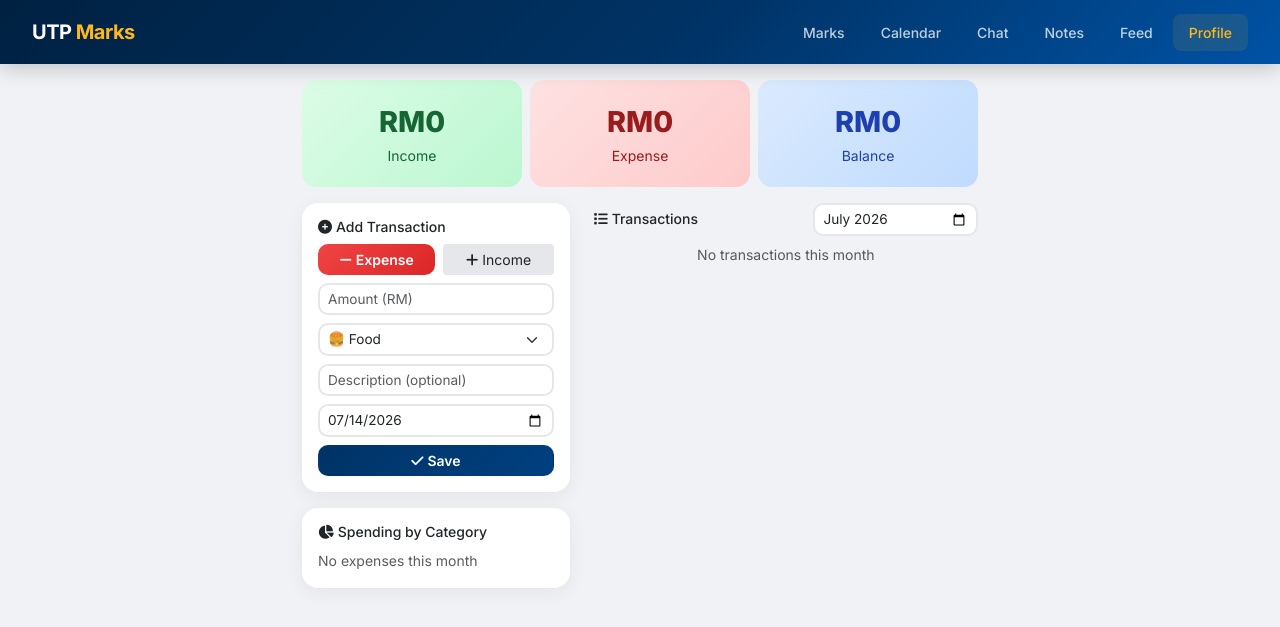
After one commit to IskandarAbdullah/utpcalc, a Flask app: page /expenses in a window 1280 px wide. The commit adds this page. Shown: the top 627 px of the page. Run offline with Flask 3, Linux system fonts and the light colour scheme; the visitor is signed in with stand-in values (Sample User, id 1); data comes from the database, SQL or seed files in the repository; both versions use the stored data as it was after the commit; data that the repository does not hold is empty.

Commit message:
Add Expense Tracker - income/expense with monthly summaries and category breakdown

```diff
--- a/app.py
+++ b/app.py
@@ -2,7 +2,7 @@ from flask import Flask, request, jsonify, render_template, session, redirect, u
 from flask_cors import CORS
 from functools import wraps
 from config import Config
-from models import db, User, Semester, Course, Assessment, CalendarEvent, CourseOutline, Post, PostLike, PostComment, Attendance, CourseReview, Timetable, LectureNote, JournalEntry, TodoItem, ChatMessage, Follow, LoginStreak, UserBadge
+from models import db, User, Semester, Course, Assessment, CalendarEvent, CourseOutline, Post, PostLike, PostComment, Attendance, CourseReview, Timetable, LectureNote, JournalEntry, TodoItem, ChatMessage, Follow, Transaction, LoginStreak, UserBadge
 from ai_service import get_ai_response, analyze_performance, predict_grade, get_study_tips, extract_pdf_text, parse_assessments_from_pdf, ai_edit_assessments, ai_parse_calendar_events, ai_parse_pdf_calendar, ai_read_image, _chat
 import re
 from course_catalog import UTP_PROGRAMS
@@ -138,6 +138,13 @@ def study_page():
     if 'user_id' not in session:
         return redirect(url_for('login_page'))
     return render_template('study.html')
+
+
+@app.route('/expenses')
+def expenses_page():
+    if 'user_id' not in session:
+        return redirect(url_for('login_page'))
+    return render_template('expenses.html')
 
 
 # ============ AUTH ROUTES ============
@@ -423,6 +430,82 @@ def get_badges():
     return jsonify(result)
 
 
+# ============ EXPENSE TRACKER ROUTES ============
+
+@app.route('/api/transactions', methods=['GET'])
+@login_required
+def get_transactions():
+    user = get_current_user()
+    month = request.args.get('month', type=int)
+    year = request.args.get('year', type=int)
+    query = Transaction.query.filter_by(user_id=user.id)
+    if month and year:
+        from sqlalchemy import extract
+        query = query.filter(extract('month', Transaction.date) == month, extract('year', Transaction.date) == year)
+    txns = query.order_by(Transaction.date.desc()).all()
+    return jsonify([t.to_dict() for t in txns])
+
+
+@app.route('/api/transactions', methods=['POST'])
+@login_required
+def add_transaction():
+    user = get_current_user()
+    data = request.get_json()
+    if not data or not data.get('amount') or not data.get('category') or not data.get('trans_type') or not data.get('date'):
+        return jsonify({'error': 'amount, category, trans_type, date required'}), 400
+
+    from datetime import date as date_type
+    txn = Transaction(
+        amount=float(data['amount']),
+        category=data['category'],
+        description=data.get('description', ''),
+        trans_type=data['trans_type'],
+        date=date_type.fromisoformat(data['date']),
+        user_id=user.id
+    )
+    db.session.add(txn)
+    db.session.commit()
+    return jsonify(txn.to_dict()), 201
+
+
+@app.route('/api/transactions/<int:txn_id>', methods=['DELETE'])
+@login_required
+def delete_transaction(txn_id):
+    txn = Transaction.query.get_or_404(txn_id)
+    db.session.delete(txn)
+    db.session.commit()
+    return jsonify({'message': 'Deleted'})
+
+
+@app.route('/api/transactions/summary', methods=['GET'])
+@login_required
+def transaction_summary():
+    user = get_current_user()
+    month = request.args.get('month', type=int) or __import__('datetime').date.today().month
+    year = request.args.get('year', type=int) or __import__('datetime').date.today().year
+
+    from sqlalchemy import extract
+    txns = Transaction.query.filter_by(user_id=user.id).filter(
+        extract('month', Transaction.date) == month,
+        extract('year', Transaction.date) == year
+    ).all()
+
+    income = sum(t.amount for t in txns if t.trans_type == 'income')
+    expense = sum(t.amount for t in txns if t.trans_type == 'expense')
+    by_category = {}
+    for t in txns:
+        if t.trans_type == 'expense':
+            by_category[t.category] = by_category.get(t.category, 0) + t.amount
+
+    return jsonify({
+        'month': month, 'year': year,
+        'income': round(income, 2),
+        'expense': round(expense, 2),
+        'balance': round(income - expense, 2),
+        'by_category': by_category
+    })
+
+
 # ============ FOLLOW ROUTES ============
 
 @app.route('/api/users', methods=['GET'])
--- /dev/null
+++ b/templates/expenses.html
@@ -0,0 +1,164 @@
+<!DOCTYPE html>
+<html lang="en">
+<head>
+    <meta charset="UTF-8">
+    <meta name="viewport" content="width=device-width, initial-scale=1.0">
+    <title>UTP Marks - Expense Tracker</title>
+    <link href="https://cdn.jsdelivr.net/npm/bootstrap@5.3.3/dist/css/bootstrap.min.css" rel="stylesheet">
+    <link href="https://cdnjs.cloudflare.com/ajax/libs/font-awesome/6.5.0/css/all.min.css" rel="stylesheet">
+    <link href="https://fonts.googleapis.com/css2?family=Inter:wght@300;400;500;600;700;800&display=swap" rel="stylesheet">
+    {% include "darkmode.html" %}
+    <style>
+        :root{--utp-blue:#003366;--utp-gold:#FFB81C;--bg:#f0f2f5}
+        body{background:var(--bg);font-family:'Inter',sans-serif;padding-bottom:20px}
+        .card{border:none;border-radius:16px;box-shadow:0 4px 20px rgba(0,0,0,0.06)}
+        .form-control,.form-select{border-radius:10px;border:2px solid #e5e7eb;font-size:0.85rem}
+        .form-control:focus,.form-select:focus{border-color:var(--utp-gold);box-shadow:0 0 0 3px rgba(255,184,28,0.1)}
+        .btn-income{background:linear-gradient(135deg,#22c55e,#16a34a);color:white;border:none;border-radius:10px;font-weight:600}
+        .btn-expense{background:linear-gradient(135deg,#ef4444,#dc2626);color:white;border:none;border-radius:10px;font-weight:600}
+        .summary-box{text-align:center;padding:20px;border-radius:14px}
+        .summary-amount{font-size:1.8rem;font-weight:800}
+        .income-box{background:linear-gradient(135deg,#dcfce7,#bbf7d0);color:#166534}
+        .expense-box{background:linear-gradient(135deg,#fee2e2,#fecaca);color:#991b1b}
+        .balance-box{background:linear-gradient(135deg,#dbeafe,#bfdbfe);color:#1e40af}
+        .txn-item{display:flex;align-items:center;justify-content:space-between;padding:12px;border-radius:10px;margin-bottom:8px;background:white;box-shadow:0 1px 4px rgba(0,0,0,0.03)}
+        .txn-income{border-left:4px solid #22c55e}
+        .txn-expense{border-left:4px solid #ef4444}
+        .cat-bar{height:8px;border-radius:4px;margin-top:4px}
+        .cat-item{margin-bottom:8px}
+    </style>
+</head>
+<body>
+    {% set page = 'profile' %}
+    {% include 'nav.html' %}
+    <div class="container" style="max-width:700px;">
+        <!-- Summary Cards -->
+        <div class="row g-2 mb-3">
+            <div class="col-4"><div class="summary-box income-box"><div class="summary-amount" id="sum-income">RM0</div><small>Income</small></div></div>
+            <div class="col-4"><div class="summary-box expense-box"><div class="summary-amount" id="sum-expense">RM0</div><small>Expense</small></div></div>
+            <div class="col-4"><div class="summary-box balance-box"><div class="summary-amount" id="sum-balance">RM0</div><small>Balance</small></div></div>
+        </div>
+
+        <div class="row">
+            <!-- Add Transaction -->
+            <div class="col-md-5 mb-3">
+                <div class="card p-3">
+                    <h6 class="small"><i class="fas fa-plus-circle me-1"></i>Add Transaction</h6>
+                    <div class="mb-2">
+                        <div class="d-flex gap-2">
+                            <button class="btn btn-expense btn-sm flex-grow-1" id="type-expense-btn" onclick="setType('expense')"><i class="fas fa-minus me-1"></i>Expense</button>
+                            <button class="btn btn-sm flex-grow-1" id="type-income-btn" style="background:#e5e7eb;" onclick="setType('income')"><i class="fas fa-plus me-1"></i>Income</button>
+                        </div>
+                    </div>
+                    <input type="number" id="txn-amount" class="form-control form-control-sm mb-2" placeholder="Amount (RM)" step="0.01" min="0">
+                    <select id="txn-category" class="form-select form-select-sm mb-2">
+                        <option value="food">🍔 Food</option>
+                        <option value="transport">🚗 Transport</option>
+                        <option value="books">📚 Books & Supplies</option>
+                        <option value="shopping">🛍️ Shopping</option>
+                        <option value="bills">💡 Bills & Utilities</option>
+                        <option value="entertainment">🎮 Entertainment</option>
+                        <option value="allowance">💰 Allowance</option>
+                        <option value="scholarship">🎓 Scholarship</option>
+                        <option value="parttime">💼 Part-time</option>
+                        <option value="other">📌 Other</option>
+                    </select>
+                    <input type="text" id="txn-desc" class="form-control form-control-sm mb-2" placeholder="Description (optional)">
+                    <input type="date" id="txn-date" class="form-control form-control-sm mb-2">
+                    <button class="btn btn-sm w-100" id="txn-submit-btn" style="background:linear-gradient(135deg,var(--utp-blue),#004080);color:white;border-radius:10px;font-weight:600;" onclick="addTransaction()"><i class="fas fa-check me-1"></i>Save</button>
+                </div>
+
+                <!-- Category Breakdown -->
+                <div class="card p-3 mt-3">
+                    <h6 class="small"><i class="fas fa-chart-pie me-1"></i>Spending by Category</h6>
+                    <div id="category-breakdown"></div>
+                </div>
+            </div>
+
+            <!-- Transaction List -->
+            <div class="col-md-7 mb-3">
+                <div class="d-flex justify-content-between align-items-center mb-2">
+                    <h6 class="small mb-0"><i class="fas fa-list me-1"></i>Transactions</h6>
+                    <input type="month" id="txn-filter-month" class="form-control form-control-sm" style="width:auto;" onchange="loadAll()">
+                </div>
+                <div id="txn-list"></div>
+            </div>
+        </div>
+    </div>
+    <script src="https://cdn.jsdelivr.net/npm/bootstrap@5.3.3/dist/js/bootstrap.bundle.min.js"></script>
+    <script>
+        let txnType = 'expense';
+        const now = new Date();
+        document.getElementById('txn-date').value = now.toISOString().split('T')[0];
+        document.getElementById('txn-filter-month').value = `${now.getFullYear()}-${String(now.getMonth()+1).padStart(2,'0')}`;
+
+        function setType(type) {
+            txnType = type;
+            document.getElementById('type-expense-btn').style.background = type === 'expense' ? 'linear-gradient(135deg,#ef4444,#dc2626)' : '#e5e7eb';
+            document.getElementById('type-expense-btn').style.color = type === 'expense' ? 'white' : '#374151';
+            document.getElementById('type-income-btn').style.background = type === 'income' ? 'linear-gradient(135deg,#22c55e,#16a34a)' : '#e5e7eb';
+            document.getElementById('type-income-btn').style.color = type === 'income' ? 'white' : '#374151';
+        }
+
+        async function addTransaction() {
+            const amount = parseFloat(document.getElementById('txn-amount').value);
+            if (!amount) return alert('Enter amount');
+            await fetch('/api/transactions', {
+                method: 'POST', headers: {'Content-Type':'application/json'},
+                body: JSON.stringify({
+                    amount, trans_type: txnType,
+                    category: document.getElementById('txn-category').value,
+                    description: document.getElementById('txn-desc').value.trim(),
+                    date: document.getElementById('txn-date').value
+                })
+            });
+            document.getElementById('txn-amount').value = '';
+            document.getElementById('txn-desc').value = '';
+            loadAll();
+        }
+
+        async function loadAll() {
+            const monthVal = document.getElementById('txn-filter-month').value;
+            const [year, month] = monthVal.split('-').map(Number);
+            // Summary
+            const sr = await fetch(`/api/transactions/summary?month=${month}&year=${year}`);
+            const sum = await sr.json();
+            document.getElementById('sum-income').textContent = `RM${sum.income.toFixed(0)}`;
+            document.getElementById('sum-expense').textContent = `RM${sum.expense.toFixed(0)}`;
+            document.getElementById('sum-balance').textContent = `RM${sum.balance.toFixed(0)}`;
+
+            // Category breakdown
+            const catEl = document.getElementById('category-breakdown');
+            const cats = Object.entries(sum.by_category).sort((a,b) => b[1]-a[1]);
+            const maxCat = cats.length ? cats[0][1] : 1;
+            const catIcons = {food:'🍔',transport:'🚗',books:'📚',shopping:'🛍️',bills:'💡',entertainment:'🎮',other:'📌'};
+            catEl.innerHTML = cats.map(([cat, amt]) => `
+                <div class="cat-item"><div class="d-flex justify-content-between small"><span>${catIcons[cat]||'📌'} ${cat}</span><span>RM${amt.toFixed(0)}</span></div><div class="cat-bar" style="background:#e5e7eb;"><div style="width:${(amt/maxCat*100)}%;height:100%;background:linear-gradient(90deg,#ef4444,#f97316);border-radius:4px;"></div></div></div>
+            `).join('') || '<small class="text-muted">No expenses this month</small>';
+
+            // Transaction list
+            const tr = await fetch(`/api/transactions?month=${month}&year=${year}`);
+            const txns = await tr.json();
+            document.getElementById('txn-list').innerHTML = txns.map(t => `
+                <div class="txn-item txn-${t.trans_type}">
+                    <div>
+                        <div class="small fw-bold">${t.description || t.category}</div>
+                        <small class="text-muted">${t.date} · ${t.category}</small>
+                    </div>
+                    <div class="d-flex align-items-center gap-2">
+                        <strong class="small" style="color:${t.trans_type==='income'?'#22c55e':'#ef4444'}">${t.trans_type==='income'?'+':'-'}RM${t.amount.toFixed(2)}</strong>
+                        <button class="btn btn-sm p-0 px-1 text-danger" onclick="deleteTxn(${t.id})"><i class="fas fa-times"></i></button>
+                    </div>
+                </div>
+            `).join('') || '<p class="text-muted text-center small">No transactions this month</p>';
+        }
+
+        async function deleteTxn(id) {
+            await fetch(`/api/transactions/${id}`, {method:'DELETE'});
+            loadAll();
+        }
+
+        loadAll();
+    </script>
+</body>
+</html>
--- a/templates/profile.html
+++ b/templates/profile.html
@@ -127,6 +127,12 @@
                         <div class="col-6"><a href="/prereq" class="btn btn-outline-secondary btn-sm w-100"><i class="fas fa-project-diagram me-1"></i>Course Map</a></div>
                         <div class="col-6"><a href="/outlines" class="btn btn-outline-secondary btn-sm w-100"><i class="fas fa-file-pdf me-1"></i>Outlines</a></div>
                         <div class="col-6"><a href="/study" class="btn btn-outline-success btn-sm w-100"><i class="fas fa-brain me-1"></i>Study Tools</a></div>
+                    </div>
+
+                    <small class="text-muted fw-bold mb-1 d-block">LIFE</small>
+                    <div class="row g-2 mb-3">
+                        <div class="col-6"><a href="/expenses" class="btn btn-outline-danger btn-sm w-100"><i class="fas fa-wallet me-1"></i>Expenses</a></div>
+                        <div class="col-6"><a href="/journey" class="btn btn-sm w-100" style="border:1px solid #8b5cf6;color:#8b5cf6;"><i class="fas fa-road me-1"></i>Journey</a></div>
                     </div>
 
                     <small class="text-muted fw-bold mb-1 d-block">SOCIAL</small>
```
Also changed, not shown: models.py (+23 -0 lines), instance/utp_marks.db.
